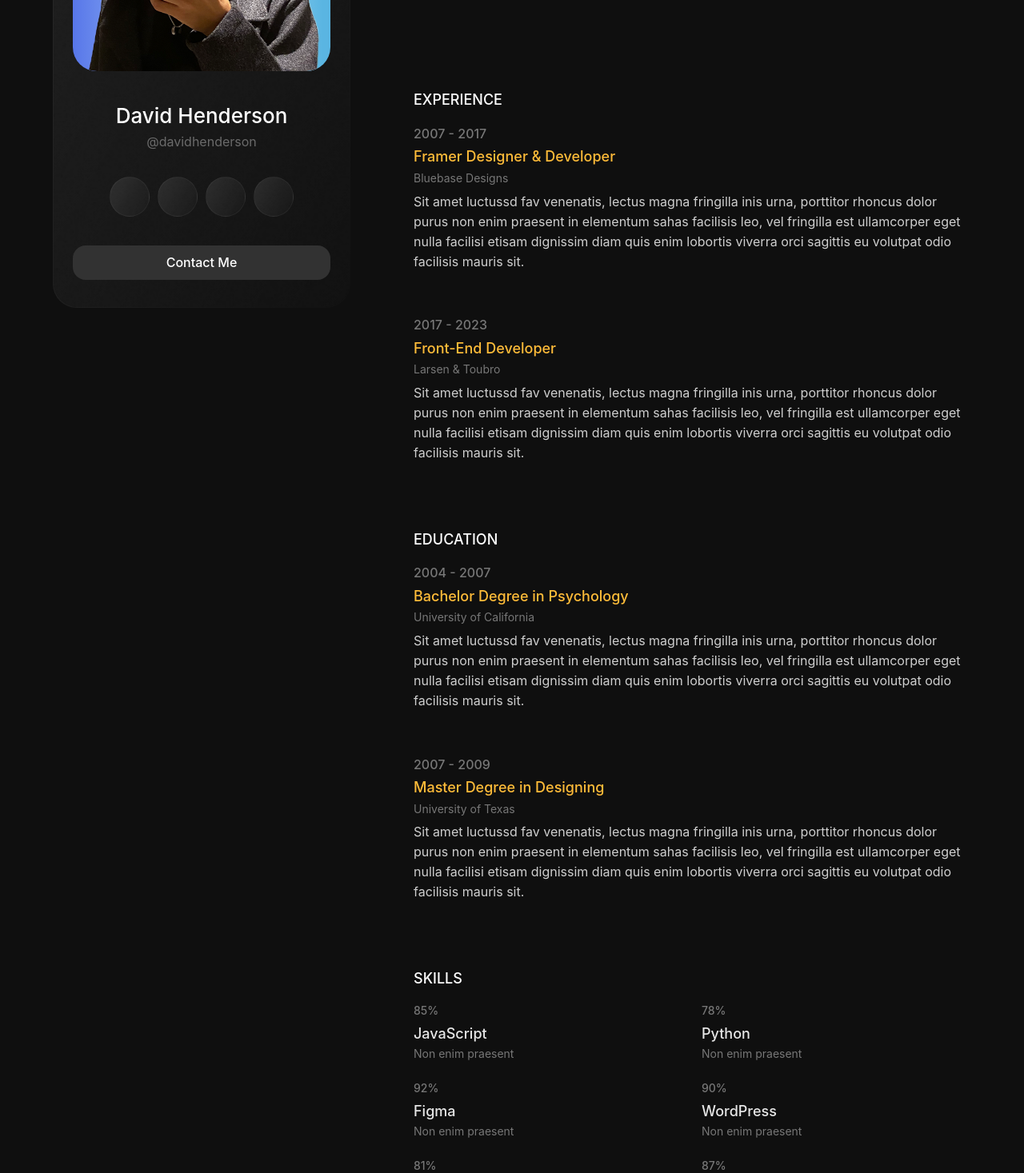
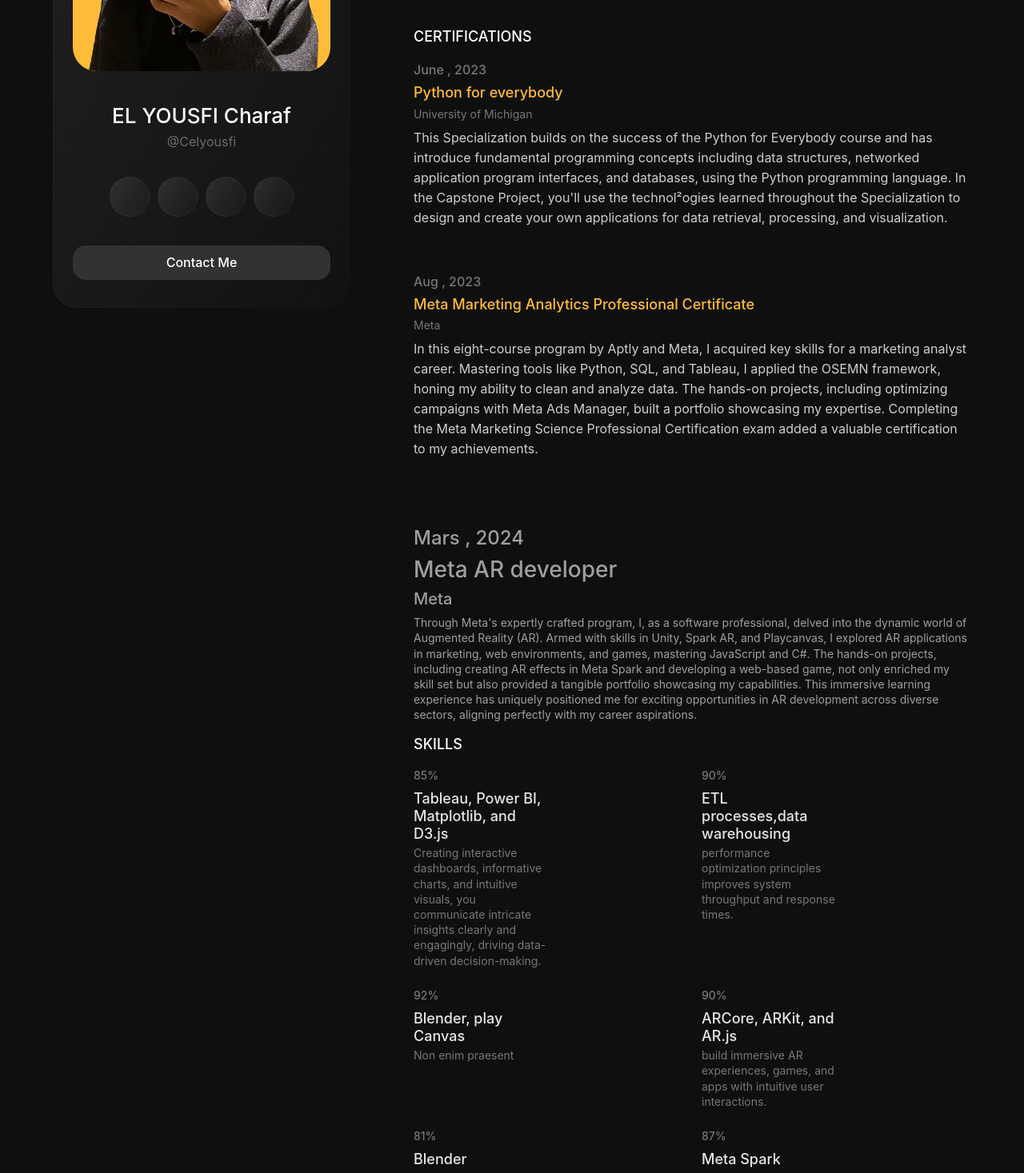
Before and after one commit to CElyousfi/charafportfolio, a Next.js app: page /Credentials in a window 1280 px wide. Shown: the part 420-1887 px from the top of the page at 80% size. Built offline with nearby package versions, Linux system fonts and the light colour scheme; some icons are missing.

Commit message:
1103NEWVERSION
i started the credetentials changing

```diff
--- a/app/Credentials/page.tsx
+++ b/app/Credentials/page.tsx
@@ -17,8 +17,8 @@ export default function Credentials(){
                                         <div className="img-box">
                                             <Image src={me} alt="About Me" />
                                         </div>
-                                        <h2>David Henderson</h2>
-                                        <p>@davidhenderson</p>
+                                        <h2>EL YOUSFI Charaf</h2>
+                                        <p>@Celyousfi</p>
 
                                         <ul className="social-links d-flex justify-content-center">
                                             <li><a href="credentials.html#"><i className="iconoir-dribbble"></i></a></li>
@@ -35,11 +35,10 @@ export default function Credentials(){
                         <div className="credential-content flex-1">
                             <div className="credential-about" data-aos="zoom-in">
                                 <h2>About Me</h2>
-                                <p>Sit amet luctussd fav venenatis, lectus magna fringilla inis urna, porttitor rhoncus dolor purus non enim praesent in elementum sahas facilisis leo, vel fringilla est ullamcorper eget nulla facilisi etisam dignissim diam quis enim lobortis viverra orci sagittis eu volutpat odio facilisis mauris sit.</p>
-                                <p>Scelerisque fermentum duisi faucibus in ornare quam sisd sit amet luctussd fav venenatis, lectus magna fringilla zac urna, porttitor rhoncus dolor purus non enim praesent cuz elementum sahas facilisis leot.</p>
+                                <p>I'm Charaf, a dedicated Data Analytics Advocate based in vibrant Casablanca, Morocco. My expertise lies in the dynamic realms of Data Analytics and Augmented Reality (AR,VR,MR),WebAR, where I delve deep into patterns and insights to fuel innovation. Join me in a realm where data-driven strategies merge seamlessly with immersive experiences to shape a brighter future.</p>
                             </div>
 
-                            <div className="credential-edc-exp credential-experience">
+                           {/* <div className="credential-edc-exp credential-experience">
                                 <h2 data-aos="fade-up">Experience</h2>
                                 <div className="credential-edc-exp-item" data-aos="zoom-in">
                                     <h4>2007 - 2017</h4>
@@ -53,22 +52,34 @@ export default function Credentials(){
                                     <h5>Larsen & Toubro</h5>
                                     <p>Sit amet luctussd fav venenatis, lectus magna fringilla inis urna, porttitor rhoncus dolor purus non enim praesent in elementum sahas facilisis leo, vel fringilla est ullamcorper eget nulla facilisi etisam dignissim diam quis enim lobortis viverra orci sagittis eu volutpat odio facilisis mauris sit.</p>
                                 </div>
-                            </div>
+                            </div>*/}
 
                             <div className="credential-edc-exp credential-education">
-                                <h2 data-aos="fade-up">Education</h2>
+                                <h2 data-aos="fade-up">Certifications</h2>
                                 <div className="credential-edc-exp-item" data-aos="zoom-in">
-                                    <h4>2004 - 2007</h4>
-                                    <h3>Bachelor Degree in Psychology</h3>
-                                    <h5>University of California</h5>
-                                    <p>Sit amet luctussd fav venenatis, lectus magna fringilla inis urna, porttitor rhoncus dolor purus non enim praesent in elementum sahas facilisis leo, vel fringilla est ullamcorper eget nulla facilisi etisam dignissim diam quis enim lobortis viverra orci sagittis eu volutpat odio facilisis mauris sit.</p>
+                                    <h4>June , 2023</h4>
+                                    <h3>Python for everybody</h3>
+                                    <h5>University of Michigan</h5>
+                                    <p>This Specialization builds on the success of the Python for Everybody
+course and has introduce fundamental programming concepts
+including data structures, networked application program interfaces,
+and databases, using the Python programming language. In the
+Capstone Project, you'll use the technol²ogies learned throughout the
+Specialization to design and create your own applications for data
+retrieval, processing, and visualization.</p>
                                 </div>
                                 <div className="credential-edc-exp-item" data-aos="zoom-in">
-                                    <h4>2007 - 2009</h4>
-                                    <h3>Master Degree in Designing</h3>
-                                    <h5>University of Texas</h5>
-                                    <p>Sit amet luctussd fav venenatis, lectus magna fringilla inis urna, porttitor rhoncus dolor purus non enim praesent in elementum sahas facilisis leo, vel fringilla est ullamcorper eget nulla facilisi etisam dignissim diam quis enim lobortis viverra orci sagittis eu volutpat odio facilisis mauris sit.</p>
+                                    <h4>Aug , 2023</h4>
+                                    <h3>Meta Marketing Analytics Professional Certificate</h3>
+                                    <h5>Meta</h5>
+                                    <p>In this eight-course program by Aptly and Meta, I acquired key skills for a marketing analyst career. Mastering tools like Python, SQL, and Tableau, I applied the OSEMN framework, honing my ability to clean and analyze data. The hands-on projects, including optimizing campaigns with Meta Ads Manager, built a portfolio showcasing my expertise. Completing the Meta Marketing Science Professional Certification exam added a valuable certification to my achievements.</p>
                                 </div>
+                            </div>
+                            <div className="credential-edc-exp-item" data-aos="zoom-in">
+                                    <h4>Mars , 2024</h4>
+                                    <h3>Meta AR developer</h3>
+                                    <h5>Meta</h5>
+                                    <p>Through Meta&apos;s expertly crafted program, I, as a software professional, delved into the dynamic world of Augmented Reality (AR). Armed with skills in Unity, Spark AR, and Playcanvas, I explored AR applications in marketing, web environments, and games, mastering JavaScript and C#. The hands-on projects, including creating AR effects in Meta Spark and developing a web-based game, not only enriched my skill set but also provided a tangible portfolio showcasing my capabilities. This immersive learning experience has uniquely positioned me for exciting opportunities in AR development across diverse sectors, aligning perfectly with my career aspirations.</p>
                             </div>
 
                             <div className="skills-wrap">
@@ -76,39 +87,40 @@ export default function Credentials(){
                                 <div className="d-grid skill-items gap-24 flex-wrap">
                                     <div className="skill-item" data-aos="zoom-in">
                                         <span className="percent">85%</span>
-                                        <h3 className="name">JavaScript</h3>
-                                        <p>Non enim praesent</p>
+                                        <h3 className="name">Tableau, Power BI, Matplotlib, and D3.js</h3>
+                                        <p>Creating interactive dashboards, informative charts, and intuitive visuals, you communicate intricate insights clearly and engagingly, driving data-driven decision-making.</p>
                                     </div>
                                     <div className="skill-item" data-aos="zoom-in">
-                                        <span className="percent">78%</span>
-                                        <h3 className="name">Python</h3>
-                                        <p>Non enim praesent</p>
+                                        <span className="percent">90%</span>
+                                        <h3 className="name">ETL processes,data warehousing</h3>
+                                        <p>performance optimization principles improves system throughput and response times.</p>
                                     </div>
                                     <div className="skill-item" data-aos="zoom-in">
                                         <span className="percent">92%</span>
-                                        <h3 className="name">Figma</h3>
+                                        <h3 className="name">Blender, play Canvas</h3>
                                         <p>Non enim praesent</p>
                                     </div>
                                     <div className="skill-item" data-aos="zoom-in">
                                         <span className="percent">90%</span>
-                                        <h3 className="name">WordPress</h3>
-                                        <p>Non enim praesent</p>
+                                        <h3 className="name">ARCore, ARKit, and AR.js</h3>
+                                        <p>build immersive AR experiences, games, and apps with intuitive user interactions. </p>
                                     </div>
                                     <div className="skill-item" data-aos="zoom-in">
                                         <span className="percent">81%</span>
-                                        <h3 className="name">React</h3>
+                                        <h3 className="name">Blender</h3>
                                         <p>Non enim praesent</p>
                                     </div>
                                     <div className="skill-item" data-aos="zoom-in">
                                         <span className="percent">87%</span>
-                                        <h3 className="name">Adobe XD</h3>
+                                        <h3 className="name">Meta Spark</h3>
                                         <p>Non enim praesent</p>
                                     </div>
+
 
                                 </div>
                             </div>
 
-                            <div className="skills-wrap awards-wrap">
+                      {/*      <div className="skills-wrap awards-wrap">
                                 <h2 data-aos="fade-up">Awards</h2>
                                 <div className="d-grid skill-items gap-24 flex-wrap">
                                     <div className="skill-item" data-aos="zoom-in">
@@ -123,7 +135,7 @@ export default function Credentials(){
                                     </div>
 
                                 </div>
-                            </div>
+                            </div>*/}
                         </div>
                     </div>
                 </div>
--- a/public/css/style.css
+++ b/public/css/style.css
@@ -887,7 +887,7 @@ ol {
     opacity: 0.25;
 }
 .credential-area .credential-sidebar .img-box {
-    background: linear-gradient(90deg, #3C58E3 -15%, #C2EBFF 58%, #5AB5E2 97%);
+    background: linear-gradient(90deg, #ffbc39 -15%, #ffbc39 58%, #ffbc39 97%);
     border-radius: 30px;
     margin-bottom: 40px;
 }
```
Also changed, not shown: app/page.tsx (+4 -4 lines), app/Specialization/page.tsx (renamed from app/Service/page.tsx).
